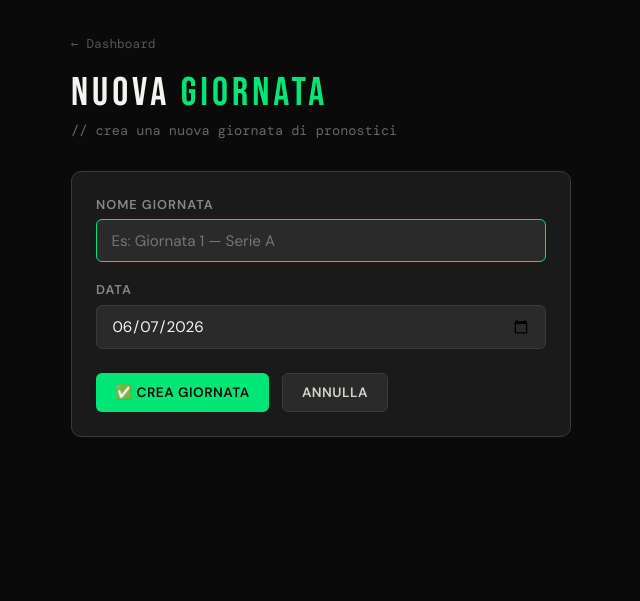
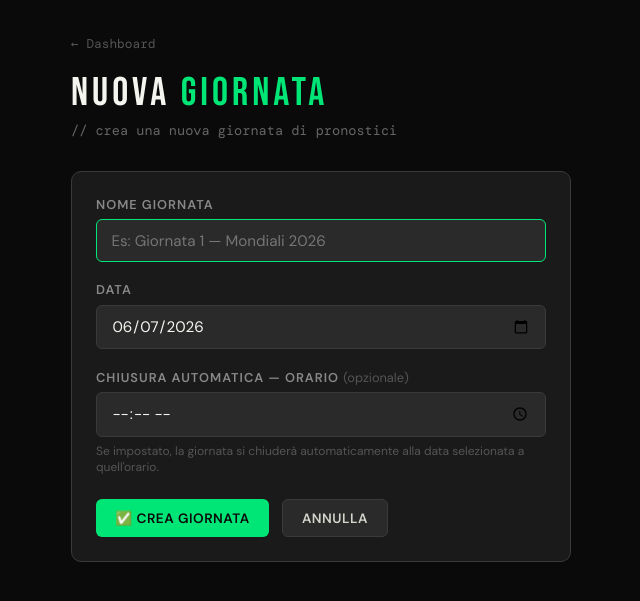
Before and after one commit to mbiella/PRONOSTICI, a Flask app: page /admin/giornata/nuova in a window 1280 px wide. Shown: the part 60-661 px from the top of the page, without its empty margins (43-683 px from the left). Run offline with Flask 3, Linux system fonts and the light colour scheme; the visitor is signed in with stand-in values (Sample User, id 1).

Commit message:
Add files via upload

```diff
--- a/templates/admin/nuova_giornata.html
+++ b/templates/admin/nuova_giornata.html
@@ -9,11 +9,16 @@
   <form method="POST">
     <div class="form-group">
       <label class="form-label">Nome Giornata</label>
-      <input class="form-input" type="text" name="nome" placeholder="Es: Giornata 1 — Serie A" required autofocus>
+      <input class="form-input" type="text" name="nome" placeholder="Es: Giornata 1 — Mondiali 2026" required autofocus>
     </div>
     <div class="form-group">
       <label class="form-label">Data</label>
       <input class="form-input" type="date" name="data" value="{{ oggi }}" required>
+    </div>
+    <div class="form-group">
+      <label class="form-label">Chiusura automatica — orario <span style="color:#555; font-weight:400; text-transform:none; letter-spacing:0;">(opzionale)</span></label>
+      <input class="form-input" type="time" name="chiusura_automatica" placeholder="Es: 20:45">
+      <div style="font-size:0.75rem; color:#555; margin-top:0.4rem;">Se impostato, la giornata si chiuderà automaticamente alla data selezionata a quell'orario.</div>
     </div>
     <div style="display:flex; gap:0.8rem; margin-top:1.5rem;">
       <button type="submit" class="btn btn-primary">✅ Crea Giornata</button>
```
